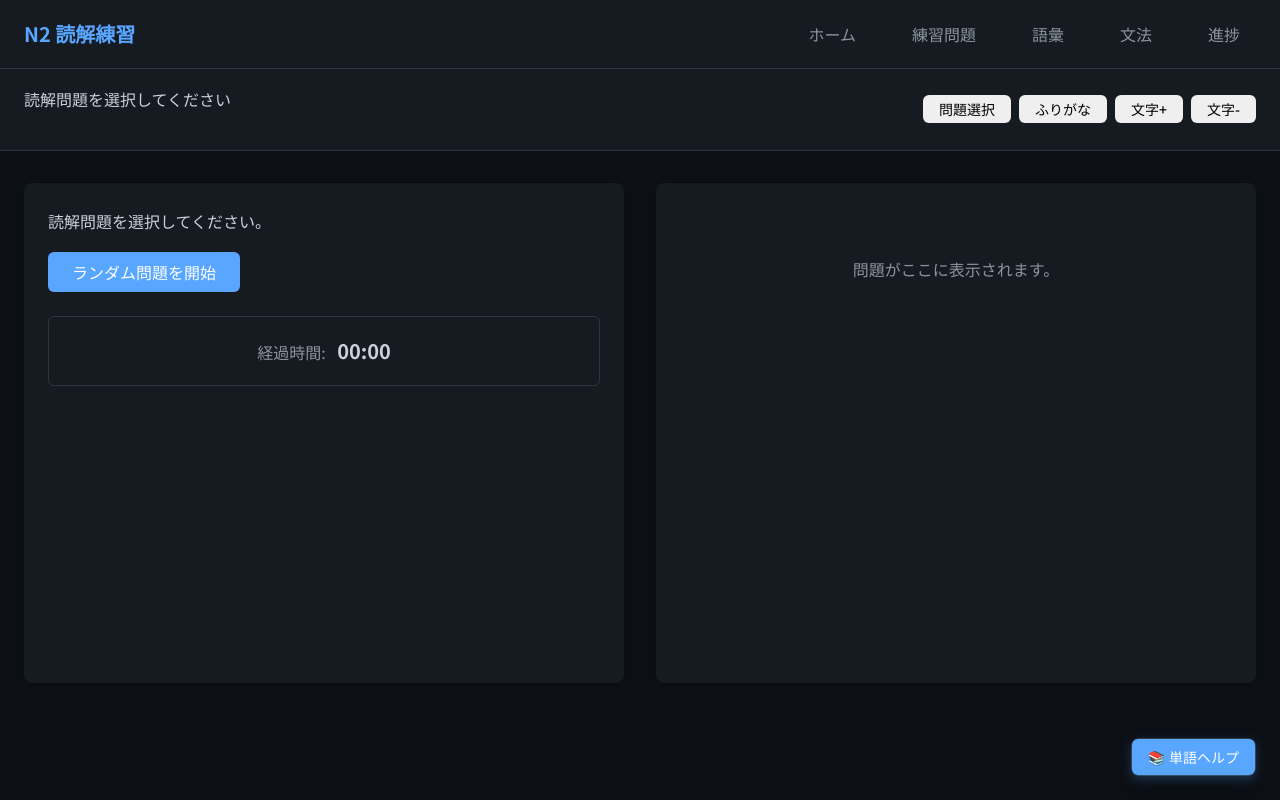
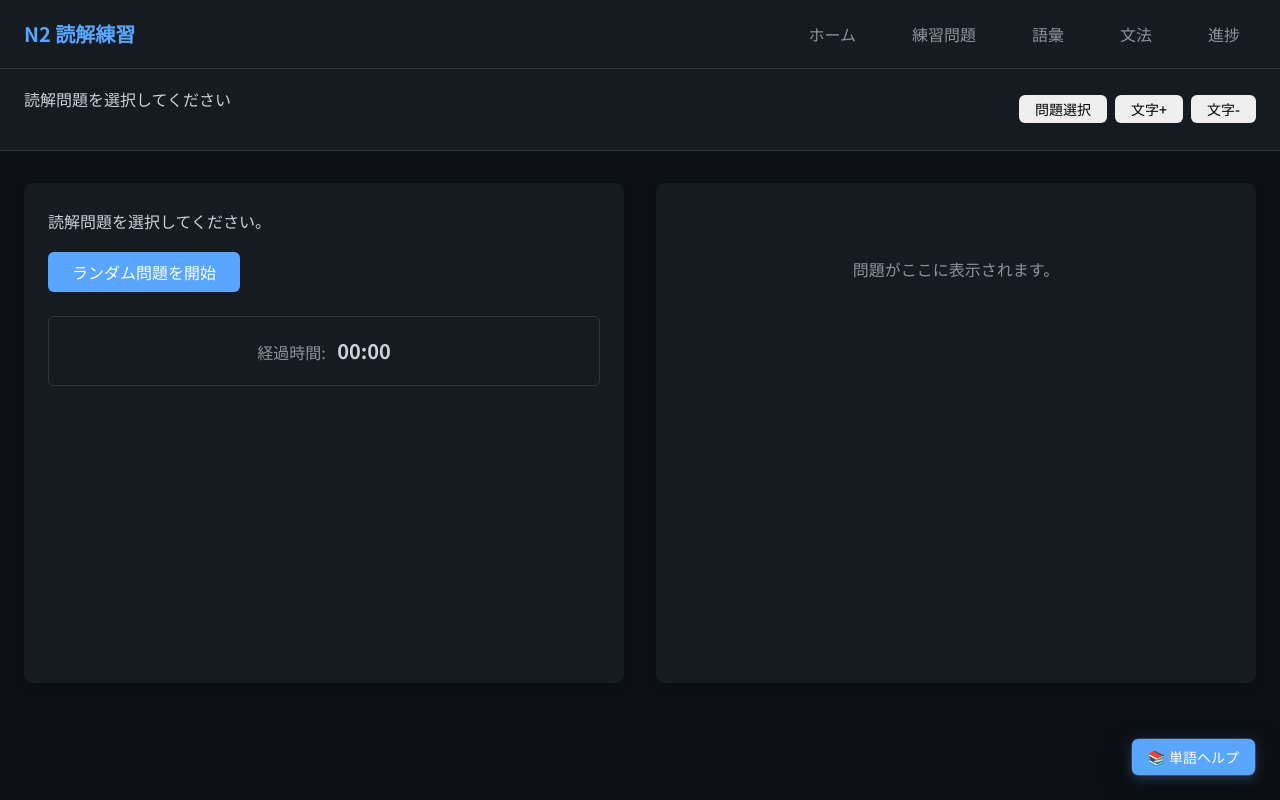
Before and after one commit to rbnhd/jlpt-n2-reading, a plain HTML site: page pages/practice.html in a window 1280 px wide. Drawn offline with Linux system fonts and the light colour scheme.

Commit message:
fix: remove unused furigana button (#27)
- Remove ふりがな button from practice.html
- Remove toggleFurigana function from practice.js
- Remove window.toggleFurigana export

```diff
--- a/js/practice.js
+++ b/js/practice.js
@@ -204,10 +204,6 @@ export async function selectPassage() {
   await displayPassage(trimmed);
 }
 
-export function toggleFurigana() {
-  document.body.classList.toggle('show-furigana');
-}
-
 export function adjustFontSize(direction) {
   if (!passageContainer) return;
   const current = parseFloat(getComputedStyle(passageContainer).fontSize);
@@ -254,7 +250,6 @@ init();
 
 window.loadRandomPassage = loadRandomPassage;
 window.selectPassage = selectPassage;
-window.toggleFurigana = toggleFurigana;
 window.adjustFontSize = adjustFontSize;
 window.submitAnswers = submitAnswers;
 window.showExplanations = showExplanations;
--- a/pages/practice.html
+++ b/pages/practice.html
@@ -48,7 +48,6 @@
                 </div>
                 <div class="controls-actions">
                     <button class="btn btn-small" onclick="location.href='passage-list.html'">問題選択</button>
-                    <button class="btn btn-small" onclick="toggleFurigana()">ふりがな</button>
                     <button class="btn btn-small" onclick="adjustFontSize('increase')">文字+</button>
                     <button class="btn btn-small" onclick="adjustFontSize('decrease')">文字-</button>
                 </div>
```
